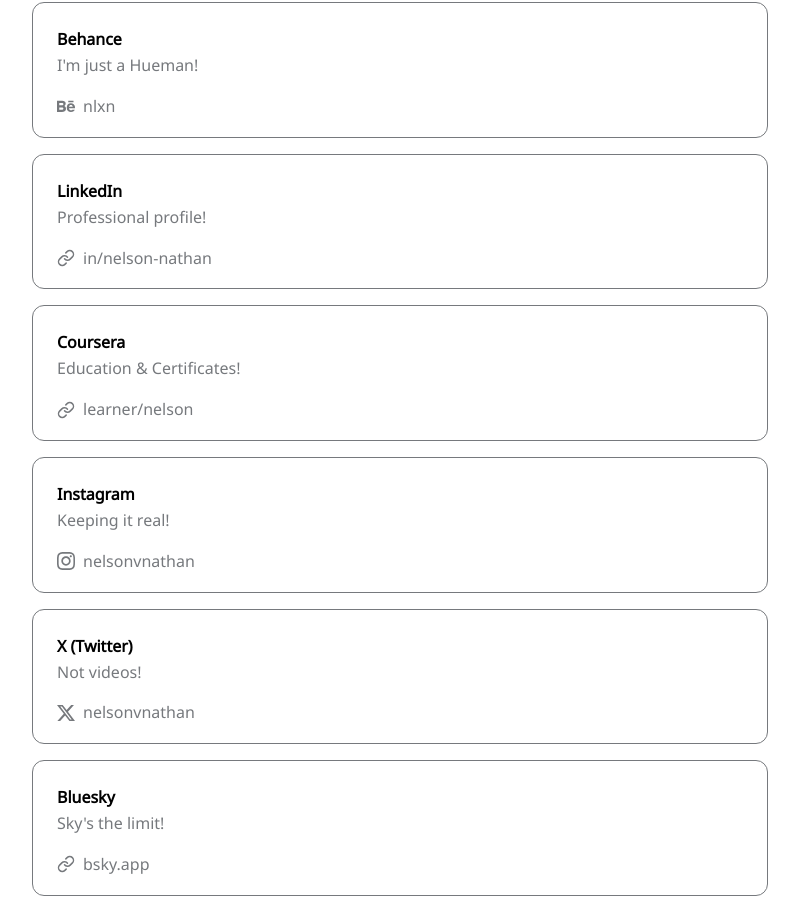
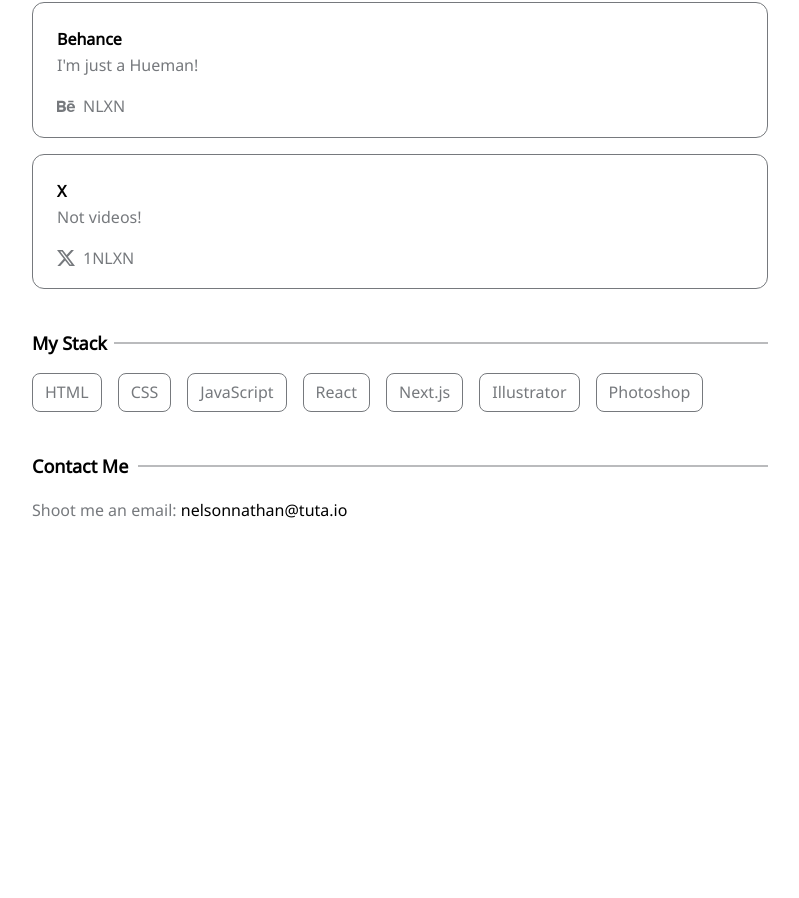
Before and after one commit to nlxn/profilio, a Next.js app: page / in a window 1280 px wide. Shown: the part 737-1635 px from the top of the page, without its empty margins (240-1039 px from the left). After the commit the page ends 1362 px from the top, so only its background shows below. Built offline with nearby package versions, Linux system fonts and the light colour scheme.

Commit message:
Update config.js

```diff
--- a/data/config.js
+++ b/data/config.js
@@ -23,43 +23,18 @@
     {
       title: 'GitHub',
       description: 'Coding stuff!',
-      github: 'nlxn'
+      github: 'NLXN'
     },
     {
       title: 'Behance',
       description: 'I\'m just a Hueman!',
-      behance: 'nlxn'
+      behance: 'NLXN'
     },
     {
-      title: 'LinkedIn',
-      description: 'Professional profile!',
-      link: 'https://linkedin.com/in/nelson-nathan'
+      title: 'X',
+      description: 'Not videos!',
+      x: '1NLXN'
     },
-    {
-      title: 'Coursera',
-      description: 'Education & Certificates!',
-      link: 'https://coursera.org/learner/nelson'
-    },
-    {
-      title: 'Instagram',
-      description: 'Keeping it real!',
-      instagram: 'nelsonvnathan'
-    },
-    {
-      title: 'X (Twitter)',
-      description: 'Not videos!',
-      x: 'nelsonvnathan'
-    },
-    {
-      title: 'Bluesky',
-      description: 'Sky\'s the limit!',
-      link: 'https://bsky.app/profile/nelsonnathan.com'
-    },
-    {
-      title: 'Letterboxd',
-      description: 'Movies & TV',
-      link: 'https://letterboxd.com/nlxn'
-    }
   ]
 };
 
```
